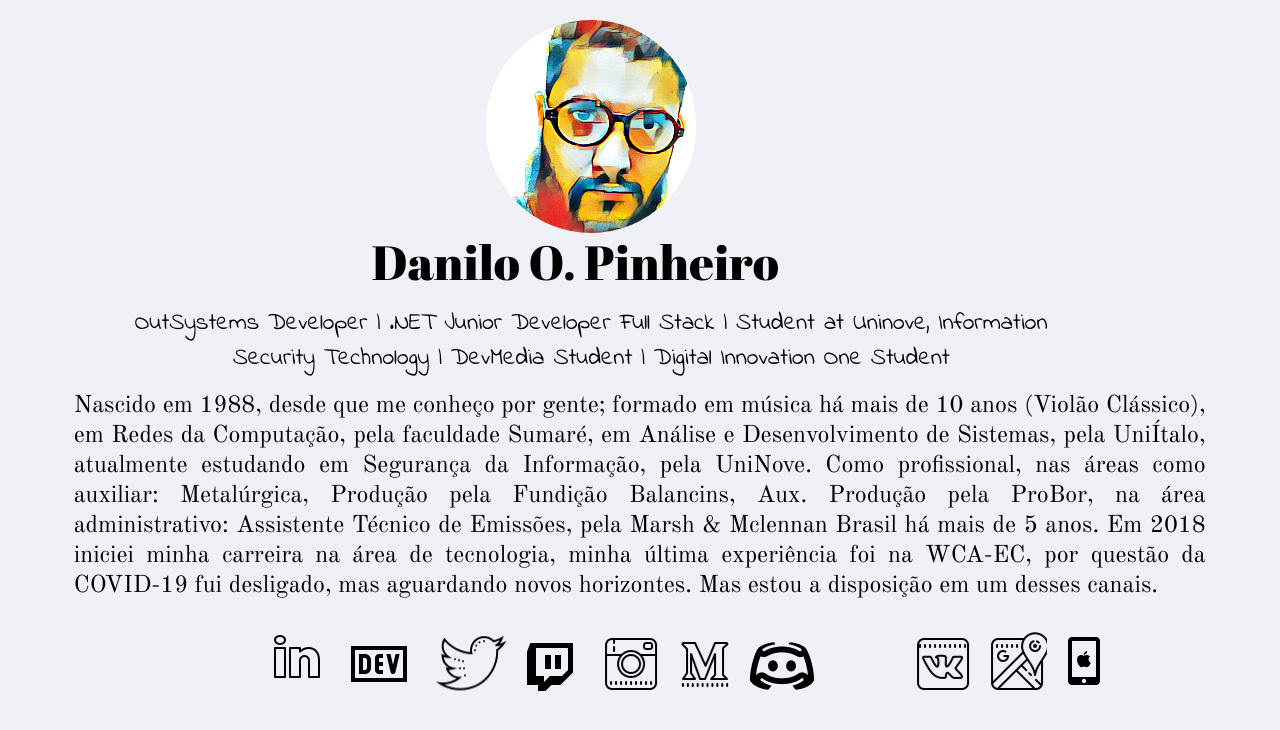
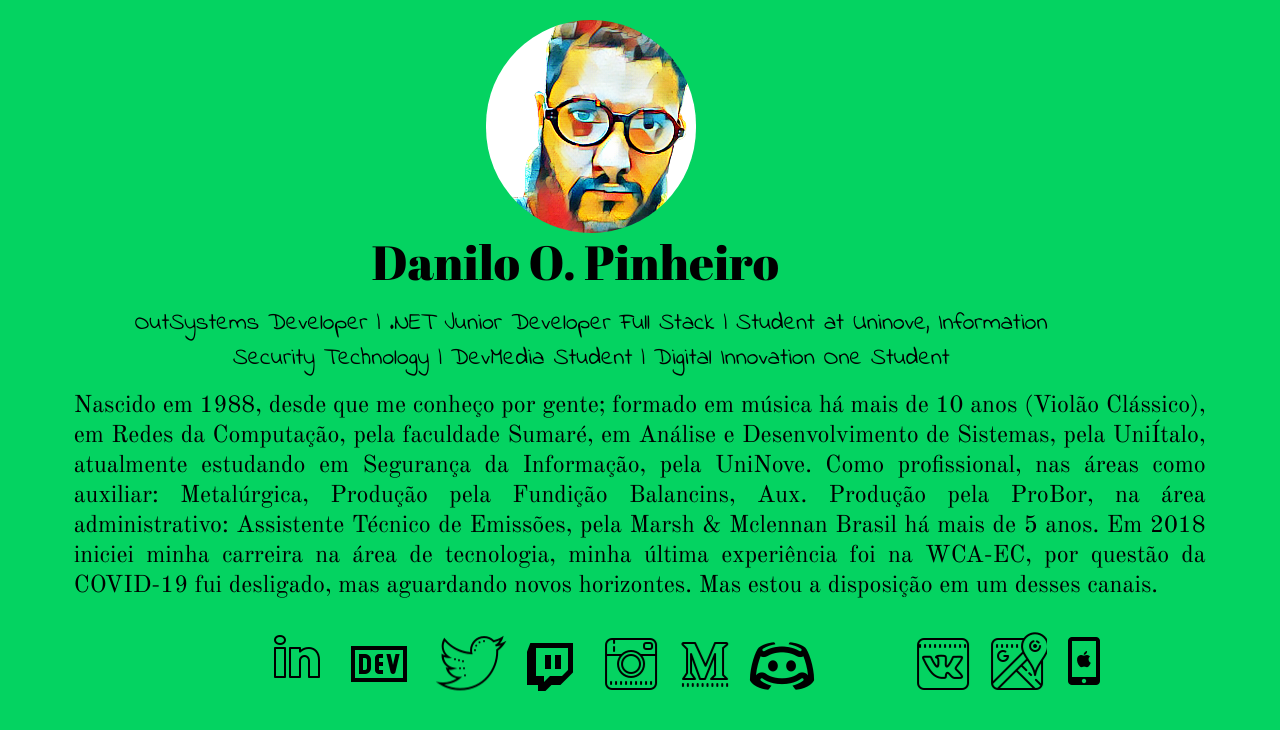
Before and after one commit to dop-s/dop-s.github.io, a plain HTML site: page index.html in a window 1280 px wide. Shown: the top 730 px of the page. Drawn offline with nearby package versions, Linux system fonts and the light colour scheme.

Commit message:
Update styles.css

```diff
--- a/css/styles.css
+++ b/css/styles.css
@@ -30,7 +30,7 @@ body{
 
     font: 500 1.6rem Lemonada;
 
-    background: var(--color-background);
+    background: var(--color-secundary);
 }
 
 /* dop-abstrato 1 */
```
